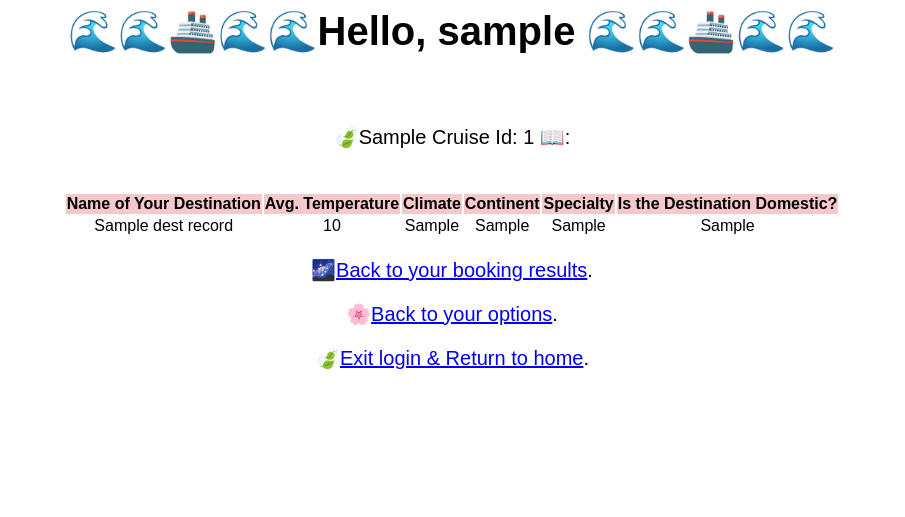
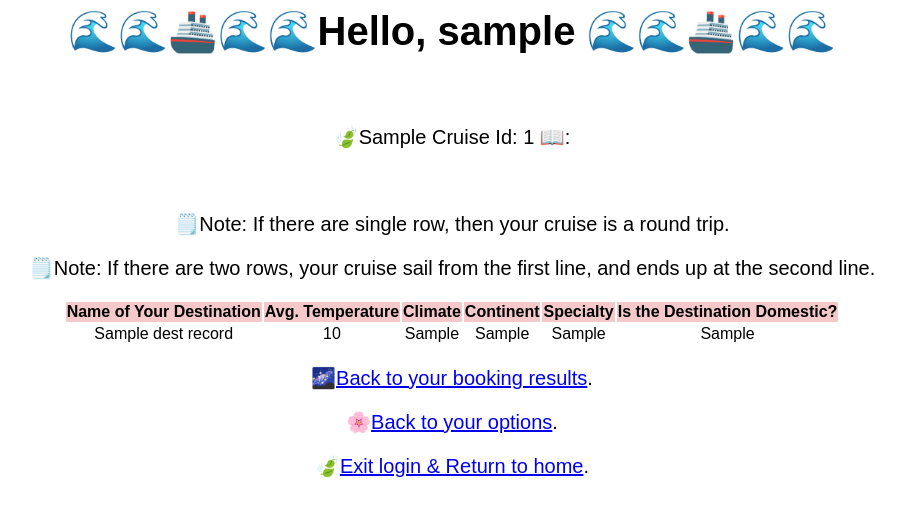
Before and after one commit to quadvvvv/Cruise-Booking-Application-4111, a Flask app: template templates/cruise_detail.html in a window 1280 px wide. Shown: the top 517 px of the page, without its empty margins (188-1093 px from the left). Run offline with Flask 2, Linux system fonts and the light colour scheme; the template is opened without the code that fills it: most values are stand-ins (such as "Sample title", 1, 10 or a date in 2020); parts of the project's set-up code (start-up, migrations or seed data) failed here and were passed over.

Commit message:
minor html

```diff
--- a/templates/cruise_detail.html
+++ b/templates/cruise_detail.html
@@ -18,6 +18,10 @@
     <p> 🍃{{promptMsg}}  Cruise Id: {{cruiseId}} 📖:
     </p>
     <br>
+
+    <p> 🗒️Note: If there are single row, then your cruise is a round trip.</p>
+    <p> 🗒️Note: If there are two rows, your cruise sail from the first line, and ends up at the second line. </p>
+
     <table id="dest_data" style="margin-left: auto;
       margin-right: auto;">
       <thead style="background-color: #f5c9c9;">
--- a/templates/random_cruise.html
+++ b/templates/random_cruise.html
@@ -45,8 +45,9 @@
         </table>
         <br>
 
-        <p> 🗒️Note: If there are single line, then your cruise is a round trip.</p>
-        <p> 🗒️Note: If there are two lins, your cruise sail from the first line, and ends up at the second line. </p>
+        <p> 🗒️Note: If there are single row, then your cruise is a round trip.</p>
+        <p> 🗒️Note: If there are two rows, your cruise sail from the first line, and ends up at the second line. </p>
+
 
         <table id="dest_data" style="margin-left: auto;
             margin-right: auto;">
```
